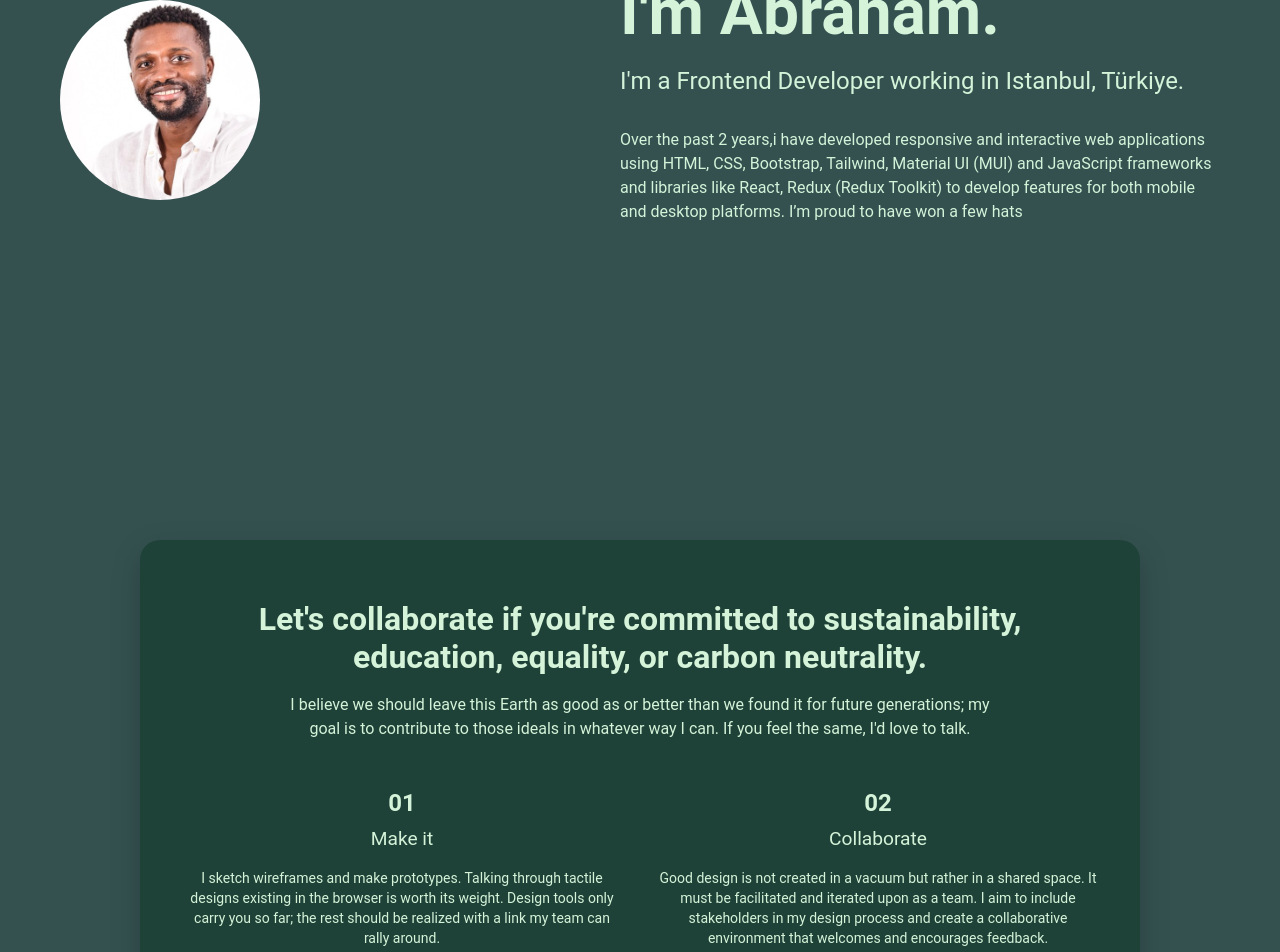
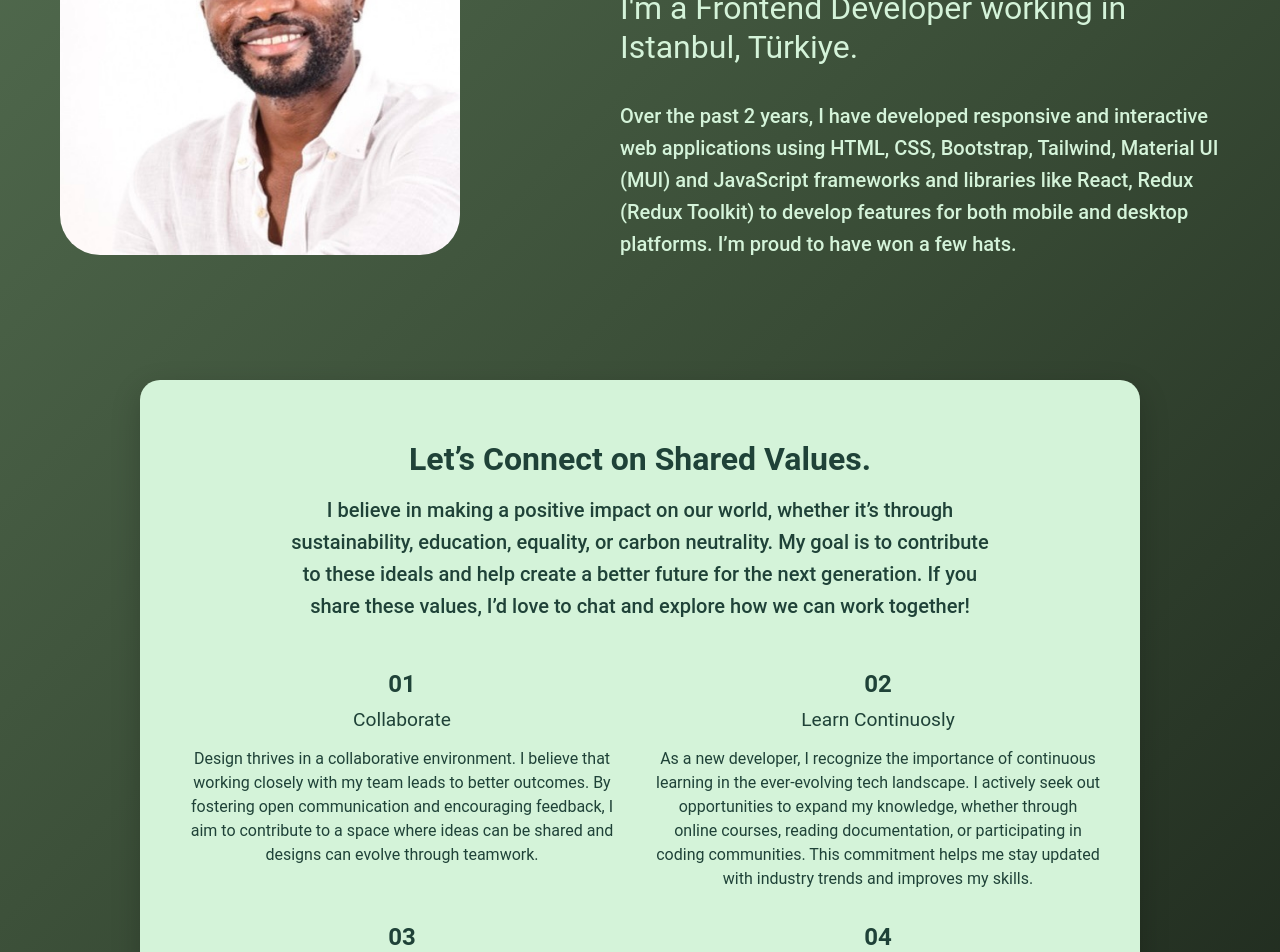
Before and after one commit to anogbidor/Portfolio-website, a Next.js app: page /about in a window 1280 px wide. Shown: the part 300-1252 px from the top of the page. Built offline with nearby package versions, Linux system fonts and the light colour scheme.

Commit message:
about section and typo bugs fixed

```diff
--- a/src/components/About.tsx
+++ b/src/components/About.tsx
@@ -1,21 +1,87 @@
 import React from 'react'
-import { Box, Typography } from '@mui/material'
+import { Box, Typography, Grid } from '@mui/material'
 import { styled } from '@mui/system'
-import CollaborateSection from './CollaborateSection'
 import GradientBackground from './SharedBackground'
 
+// CollaborateSection without GradientBackground wrapper
+const CollaborateSection = () => {
+  return (
+    <SectionWrapper>
+      <Typography
+        variant='h2'
+        sx={{
+          fontSize: '2rem',
+          fontWeight: 'bold',
+          color: '#1f4238',
+          textAlign: 'center',
+          mb: 2,
+        }}
+      >
+        Let’s Connect on Shared Values.
+      </Typography>
+      <Typography
+        variant='h6'
+        sx={{
+          color: '#1f4238',
+          textAlign: 'center',
+          maxWidth: '700px',
+          margin: '0 auto',
+          mb: 6,
+        }}
+      >
+        I believe in making a positive impact on our world, whether it’s through
+        sustainability, education, equality, or carbon neutrality. My goal is to
+        contribute to these ideals and help create a better future for the next
+        generation. If you share these values, I’d love to chat and explore how
+        we can work together!
+      </Typography>
+
+      <Grid container spacing={4}>
+        {points.map((point, index) => (
+          <Grid item xs={12} md={6} key={index}>
+            <Box>
+              <Typography
+                variant='h4'
+                sx={{
+                  fontSize: '1.5rem',
+                  color: '#1f4238',
+                  fontWeight: 'bold',
+                }}
+              >
+                {`0${index + 1}`}
+              </Typography>
+              <Typography
+                variant='h4'
+                sx={{ fontSize: '1.2rem', color: '#1f4238', mt: 1 }}
+              >
+                {point.title}
+              </Typography>
+              <Typography variant='body1' sx={{ color: '#1f4238', mt: 2 }}>
+                {point.description}
+              </Typography>
+            </Box>
+          </Grid>
+        ))}
+      </Grid>
+    </SectionWrapper>
+  )
+}
+
+// Main About component that includes CollaborateSection
 const About = () => {
   return (
-    <Box>
     <GradientBackground
       sx={{
         minHeight: '100vh',
         display: 'flex',
+        flexDirection: 'column',
         alignItems: 'center',
-          justifyContent: 'center',
+        justifyContent: 'flex-start',
         padding: '0 20px',
+        pt: '150px',
       }}
     >
+      {/* About Section Content */}
       <ContentWrapper>
         <ProfileImageWrapper>
           <img
@@ -29,18 +95,23 @@ const About = () => {
         <TextContent>
           <Typography
             variant='h1'
-              sx={{ fontSize: '4rem', fontWeight: 'bold', color: '#d4f3d9' }}
+            sx={{
+              fontSize: '4rem',
+              fontWeight: 'bold',
+              color: '#d4f3d9',
+              mt: 6,
+            }}
           >
             I'm Abraham.
           </Typography>
           <Typography
             variant='h4'
-              sx={{ fontSize: '1.5rem', color: '#d4f3d9', mt: 2 }}
+            sx={{ fontSize: '2rem', color: '#d4f3d9', mt: 2 }}
           >
             I'm a Frontend Developer working in Istanbul, Türkiye.
           </Typography>
           <Typography
-              variant='body1'
+            variant='h6'
             sx={{
               color: '#d4f3d9',
               mt: 4,
@@ -48,21 +119,70 @@ const About = () => {
               textAlign: { xs: 'center', md: 'left' },
             }}
           >
-              Over the past 2 years,i have developed responsive and interactive
+            Over the past 2 years, I have developed responsive and interactive
             web applications using HTML, CSS, Bootstrap, Tailwind, Material UI
             (MUI) and JavaScript frameworks and libraries like React, Redux
             (Redux Toolkit) to develop features for both mobile and desktop
-              platforms. I’m proud to have won a few hats
+            platforms. I’m proud to have won a few hats.
           </Typography>
         </TextContent>
       </ContentWrapper>
-      </GradientBackground>
+
+
+      <Box
+        sx={{
+          marginTop: '120px',
+          width: '100%',
+          display: 'flex',
+          justifyContent: 'center',
+        }}
+      >
         <CollaborateSection />
       </Box>
+    </GradientBackground>
   )
 }
 
-//  hero section content
+// Styled wrapper for the Collaborate Section content
+const SectionWrapper = styled(Box)({
+  padding: '60px 40px',
+  backgroundColor: '#d4f3d9',
+  borderRadius: '20px',
+  boxShadow: '0px 10px 30px rgba(0, 0, 0, 0.2)',
+  maxWidth: '1000px',
+  margin: '0 auto',
+  textAlign: 'center',
+  marginBottom: '50px',
+})
+
+
+const points = [
+  {
+    title: 'Collaborate',
+    description:
+      'Design thrives in a collaborative environment. I believe that working closely with my team leads to better outcomes. By fostering open communication and encouraging feedback, I aim to contribute to a space where ideas can be shared and designs can evolve through teamwork.',
+  },
+
+  {
+    title: 'Learn Continuosly',
+    description:
+      'As a new developer, I recognize the importance of continuous learning in the ever-evolving tech landscape. I actively seek out opportunities to expand my knowledge, whether through online courses, reading documentation, or participating in coding communities. This commitment helps me stay updated with industry trends and improves my skills.',
+  },
+
+  {
+    title: 'Keep experimenting',
+    description:
+      'By actively listening to my teammates and considering their viewpoints, I can learn and grow, leading to designs that better meet user needs. This experimental mindset not only helps me improve my work but also encourages collaboration and creativity within the team. I’m eager to explore new ideas together and see how they can shape our projects for the better.',
+  },
+
+  {
+    title: 'Embrace Feedback',
+    description:
+      'I understand that feedback is a crucial part of growth. I approach critiques with an open mind and view them as opportunities to improve my work. By welcoming constructive criticism, I aim to enhance my coding practices and design decisions, ensuring that I contribute positively to my team’s success',
+  },
+]
+
+// Styled content for the About section
 const ContentWrapper = styled(Box)(({ theme }) => ({
   display: 'flex',
   alignItems: 'center',
@@ -78,20 +198,20 @@ const ContentWrapper = styled(Box)(({ theme }) => ({
 // Styled profile image
 const ProfileImageWrapper = styled(Box)({
   '& img': {
-    width: '200px',
-    height: '200px',
-    borderRadius: '50%',
+    width: '400px',
+    height: '400px',
+    borderRadius: '10%',
     objectFit: 'cover',
   },
 })
 
-// Styled  text content
+// Styled text content
 const TextContent = styled(Box)(({ theme }) => ({
   textAlign: 'center',
-  marginLeft: '20px', //  margin between the image and text
+  marginLeft: '20px',
   [theme.breakpoints.up('md')]: {
-    textAlign: 'left', // For medium and larger screens
-    maxWidth: '600px', // Max width for the text content
+    textAlign: 'left',
+    maxWidth: '600px',
   },
 }))
 
--- a/src/components/CollaborateSection.tsx
+++ /dev/null
@@ -1,114 +0,0 @@
-import React from 'react'
-import { Box, Typography, Grid } from '@mui/material'
-import { styled } from '@mui/system'
-import GradientBackground from './SharedBackground'
-
-const CollaborateSection = () => {
-  return (
-    <GradientBackground
-      sx={{
-        minHeight: '80vh',
-        display: 'flex',
-        justifyContent: 'center',
-        alignItems: 'center',
-        padding: '40px 20px',
-      }}
-    >
-      <SectionWrapper>
-        <Typography
-          variant='h2'
-          sx={{
-            fontSize: '2rem',
-            fontWeight: 'bold',
-            color: '#d4f3d9',
-            textAlign: 'center',
-            mb: 2,
-          }}
-        >
-          Let&apos;s collaborate if you&apos;re committed to sustainability,
-          education, equality, or carbon neutrality.
-        </Typography>
-        <Typography
-          variant='body1'
-          sx={{
-            color: '#d4f3d9',
-            textAlign: 'center',
-            maxWidth: '700px',
-            margin: '0 auto',
-            mb: 6,
-          }}
-        >
-          I believe we should leave this Earth as good as or better than we
-          found it for future generations; my goal is to contribute to those
-          ideals in whatever way I can. If you feel the same, I&apos;d love to
-          talk.
-        </Typography>
-
-        <Grid container spacing={4}>
-          {points.map((point, index) => (
-            <Grid item xs={12} md={6} key={index}>
-              <Box>
-                <Typography
-                  variant='h4'
-                  sx={{
-                    fontSize: '1.5rem',
-                    color: '#d4f3d9',
-                    fontWeight: 'bold',
-                  }}
-                >
-                  {`0${index + 1}`}
-                </Typography>
-                <Typography
-                  variant='h5'
-                  sx={{ fontSize: '1.2rem', color: '#d4f3d9', mt: 1 }}
-                >
-                  {point.title}
-                </Typography>
-                <Typography variant='body2' sx={{ color: '#d4f3d9', mt: 2 }}>
-                  {point.description}
-                </Typography>
-              </Box>
-            </Grid>
-          ))}
-        </Grid>
-      </SectionWrapper>
-    </GradientBackground>
-  )
-}
-
-// Styled wrapper for the section content
-const SectionWrapper = styled(Box)({
-  padding: '60px 40px',
-  backgroundColor: '#1f4238',
-  borderRadius: '20px',
-  boxShadow: '0px 10px 30px rgba(0, 0, 0, 0.2)',
-  maxWidth: '1000px',
-  textAlign: 'center',
-})
-
-const points = [
-  {
-    title: 'Make it',
-    description:
-      'I sketch wireframes and make prototypes. Talking through tactile designs existing in the browser is worth its weight. Design tools only carry you so far; the rest should be realized with a link my team can rally around.',
-  },
-  {
-    title: 'Collaborate',
-    description:
-      'Good design is not created in a vacuum but rather in a shared space. It must be facilitated and iterated upon as a team. I aim to include stakeholders in my design process and create a collaborative environment that welcomes and encourages feedback.',
-  },
-  {
-    title: 'Accessible FTW',
-    description:
-      'I aim to make everything I design accessible to all for one main reason - it’s the right thing to do. Accessible products benefit the many, not the few.',
-  },
-  {
-    title: 'Keep experimenting',
-    description:
-      'Everything I create is subject to change and experimentation. Not everything will work, but it’s worth trying - and learning from what doesn’t.',
-  },
-]
-
-
-
-export default CollaborateSection
--- a/src/components/Projects.tsx
+++ b/src/components/Projects.tsx
@@ -14,7 +14,7 @@ const Projects: React.FC = () => {
         backgroundImage: 'linear-gradient(135deg, #546E51, #394C36, #1C261B)',
         // background:' ',
         backgroundRepeat: 'repeat',
-        color: '#8fdbc2',
+        color: '#d4f3d9',
         display: 'flex',
         flexDirection: 'column',
         justifyContent: 'center',
@@ -25,7 +25,6 @@ const Projects: React.FC = () => {
         pt: '64px',
       }}
     >
-
       <AppNavBar />
 
       <Typography
@@ -48,7 +47,7 @@ const Projects: React.FC = () => {
           mb: 4,
         }}
       >
-        A Frontend Developer.
+        A Developer.
       </Typography>
 
       <Typography
--- a/src/components/SharedBackground.tsx
+++ b/src/components/SharedBackground.tsx
@@ -3,7 +3,7 @@ import { styled, Box } from '@mui/material'
 
 // Gradient Background for reuse
 const GradientBackground = styled(Box)({
-  background: '#345150',
+  background: 'linear-gradient(135deg, #546E51, #394C36, #1C261B)',
 })
 
 export default GradientBackground
```
Also changed, not shown: src/components/BlogsData.tsx (+49 -37 lines), 2 other files (tests, documents, lock files or other folders). Lines whose indentation alone changed are shown as unchanged.
